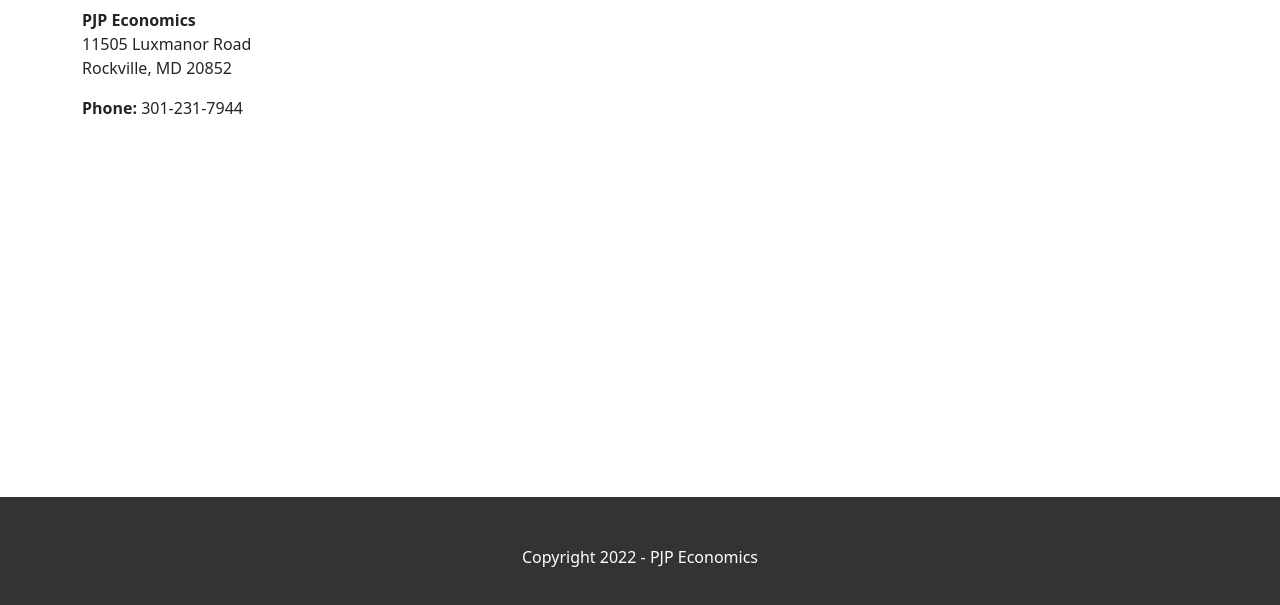
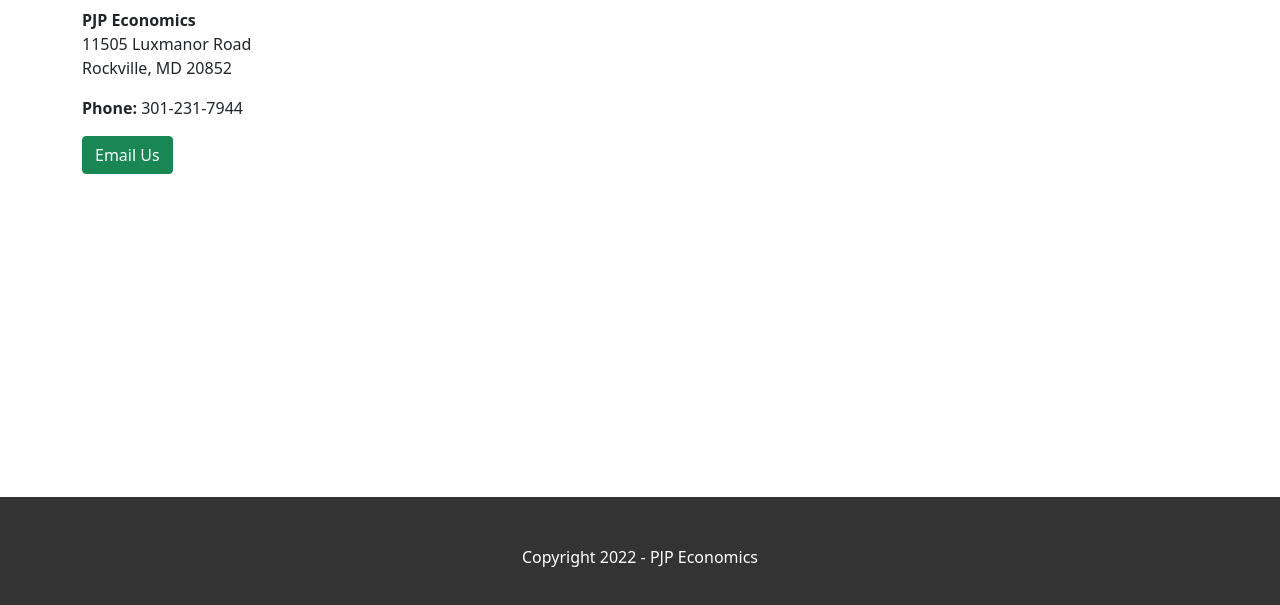
Before and after one commit to wprunella/pjpeconomics, a Gatsby site: page /contact in a window 1280 px wide. Shown: the part 183-788 px from the top of the page. Built offline with nearby package versions, Linux system fonts and the light colour scheme; Gatsby itself is replaced by a stand-in of ours.

Commit message:
add email button to contact page

```diff
--- a/src/pages/contact.js
+++ b/src/pages/contact.js
@@ -17,6 +17,14 @@ export default function Contact() {
         <p>
           <strong>Phone: </strong>301-231-7944
         </p>
+        <p>
+          <a
+            href="mailto: %69%6E%66%6F%40%70%6A%70%65%63%6F%6E%6F%6D%69%63%73%2E%63%6F%6D"
+            className="btn btn-success"
+          >
+            Email Us
+          </a>
+        </p>
       </div>
     </Layout>
   )
```
